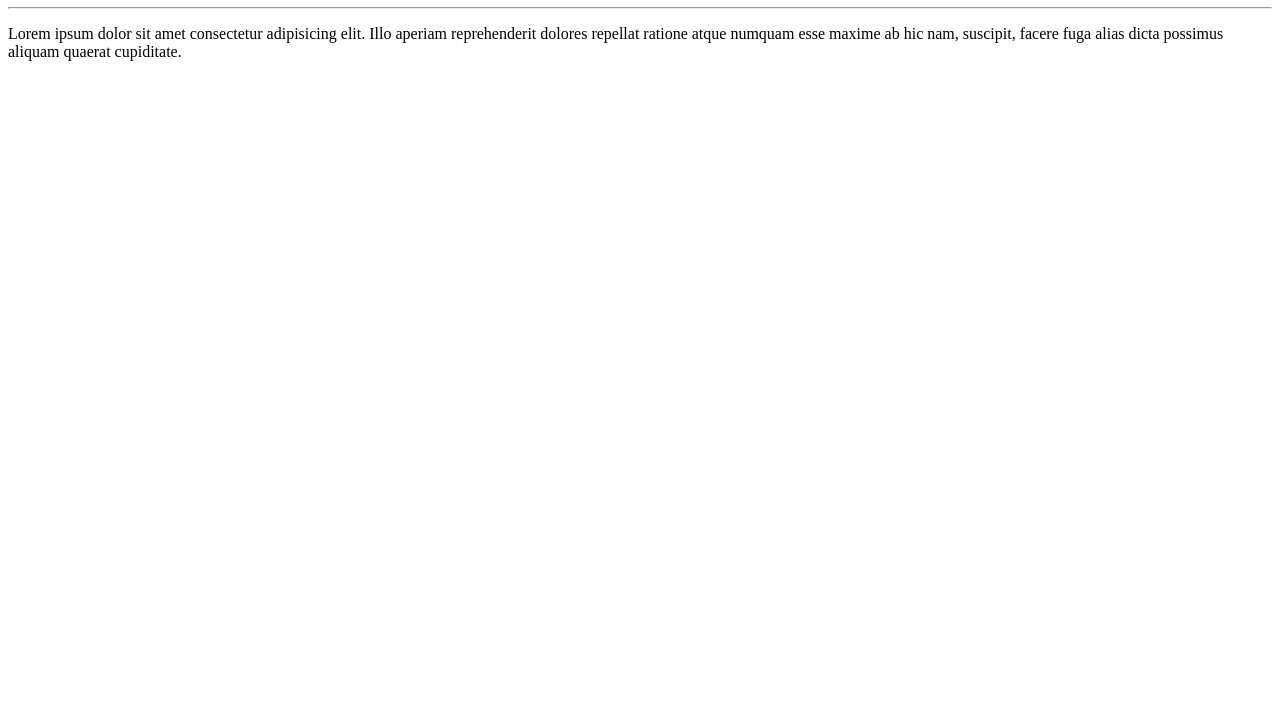
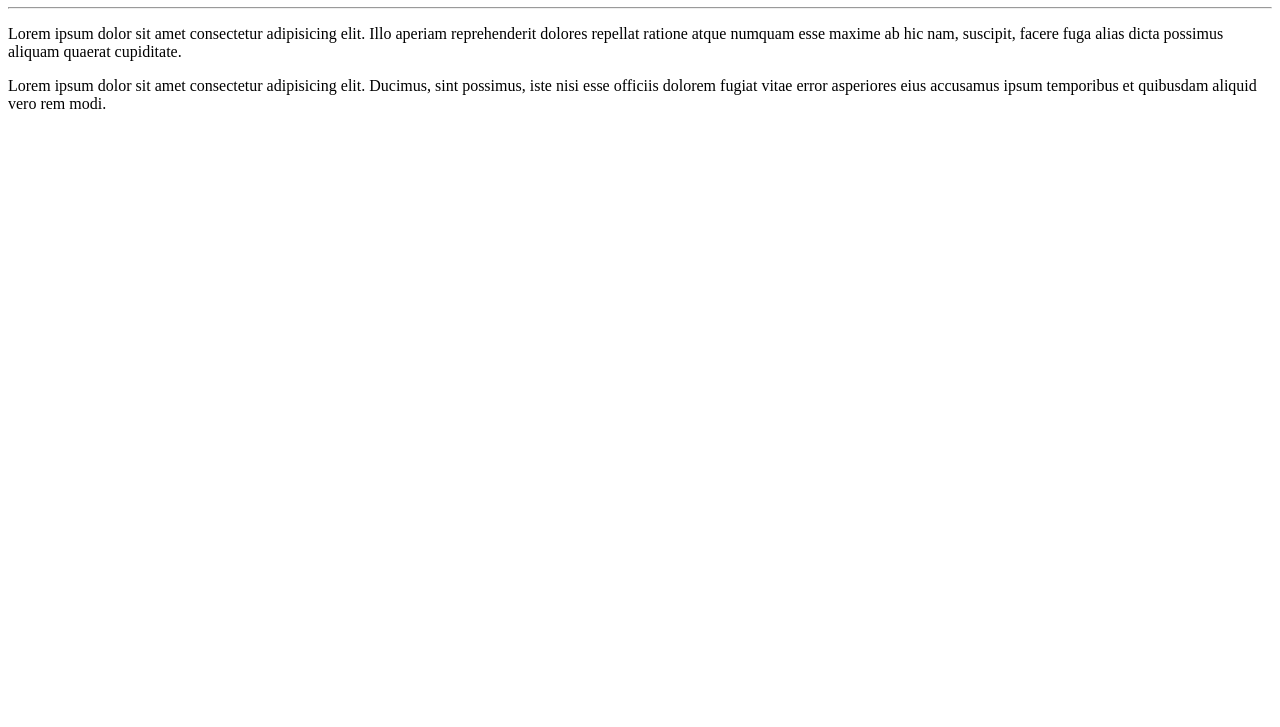
Before and after one commit to FelipeLamarao/Ola-Mundo, a plain HTML site: page Site-exemplo/index.html in a window 1280 px wide. Shown: the part 73-800 px from the top of the page. Drawn offline with Linux system fonts and the light colour scheme.

Commit message:
Adicionei um paragrafo

```diff
--- a/Site-exemplo/index.html
+++ b/Site-exemplo/index.html
@@ -10,5 +10,6 @@
     <h1>Olá, Mundo !</h1>
     <hr>
     <p>Lorem ipsum dolor sit amet consectetur adipisicing elit. Illo aperiam reprehenderit dolores repellat ratione atque numquam esse maxime ab hic nam, suscipit, facere fuga alias dicta possimus aliquam quaerat cupiditate.</p>
+    <p>Lorem ipsum dolor sit amet consectetur adipisicing elit. Ducimus, sint possimus, iste nisi esse officiis dolorem fugiat vitae error asperiores eius accusamus ipsum temporibus et quibusdam aliquid vero rem modi.</p>
 </body>
 </html>
```
